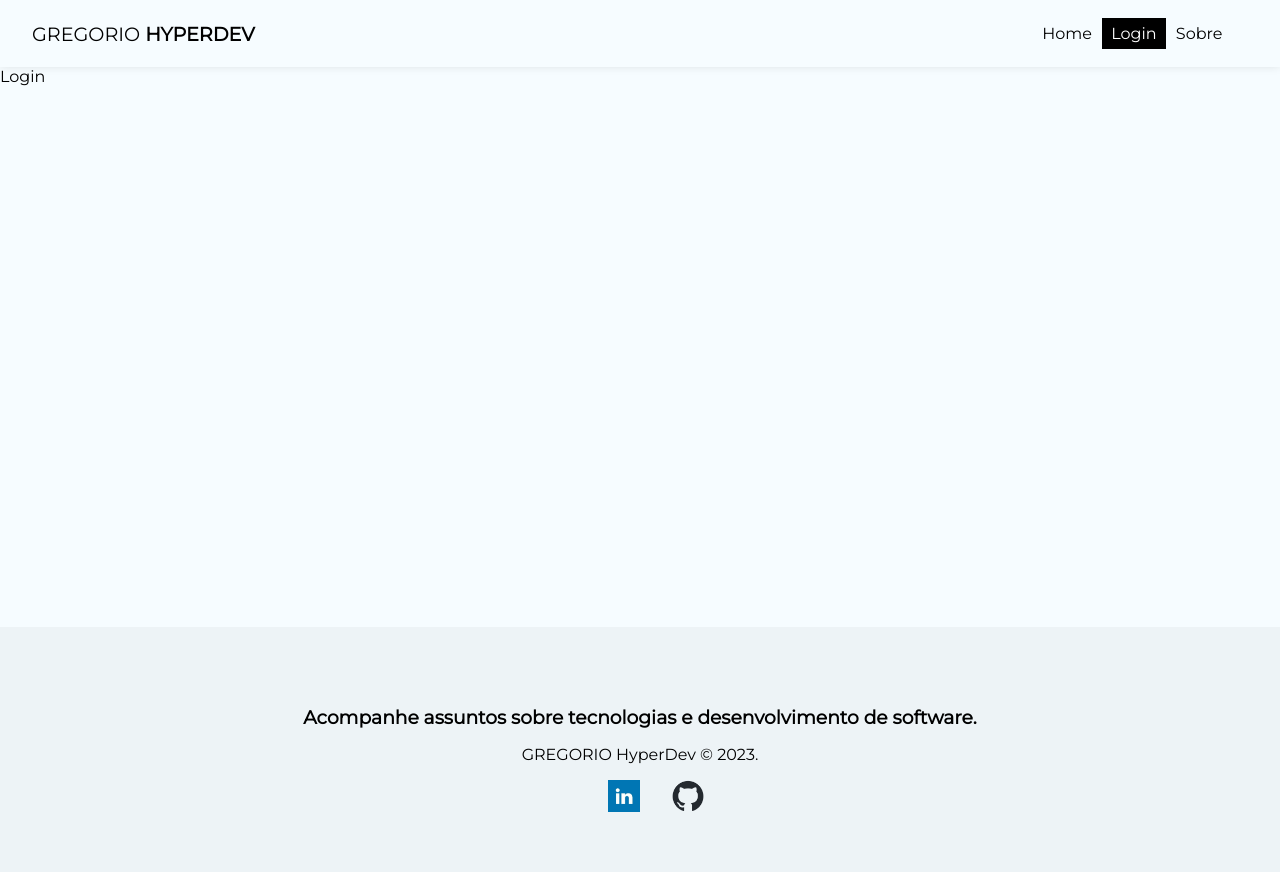
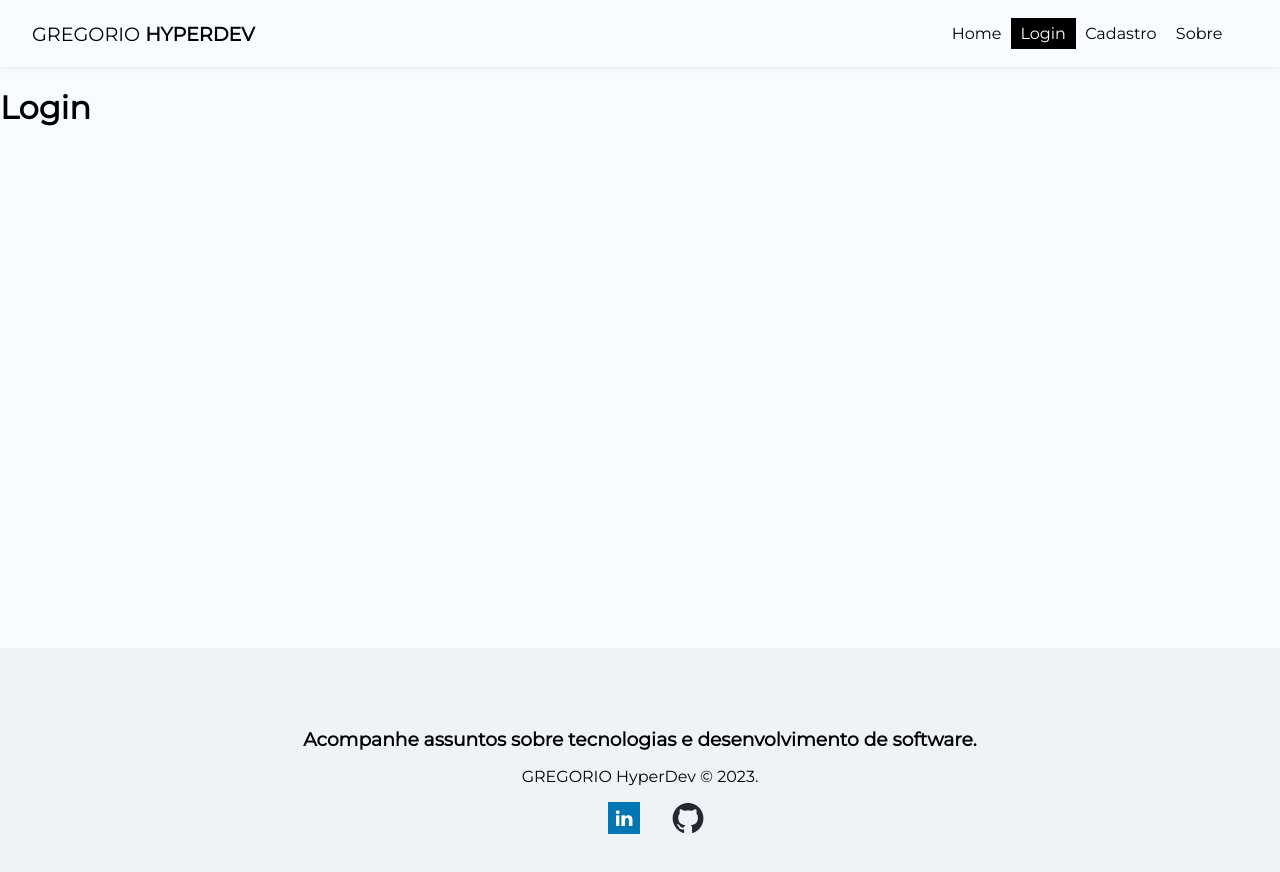
Before and after one commit to gregoriohd/home, a React (Create React App) app: page /login in a window 1280 px wide. Shown: the top 872 px of the page. Built offline with nearby package versions, Linux system fonts and the light colour scheme.

Commit message:
cadastro habilitado

```diff
--- a/src/components/Navbar.js
+++ b/src/components/Navbar.js
@@ -15,9 +15,9 @@ const Navbar = () => {
              <li>
                 <NavLink to='/login' className={({isActive}) => (isActive ? styles.active : '') }>Login</NavLink>
             </li>
-             {/* <li>
+             <li>
                 <NavLink to='/cadastro' className={({isActive}) => (isActive ? styles.active : '') }>Cadastro</NavLink>
-            </li> */}
+            </li>
             <li>
                 <NavLink to='/about' className={({isActive}) => (isActive ? styles.active : '') }>Sobre</NavLink>
             </li>
--- a/src/pages/Login/Login.js
+++ b/src/pages/Login/Login.js
@@ -2,7 +2,9 @@
 
 const Login = () => {
   return (
-    <div>Login</div>
+    <div>
+      <h1>Login</h1>
+    </div>
   )
 }
 
```
